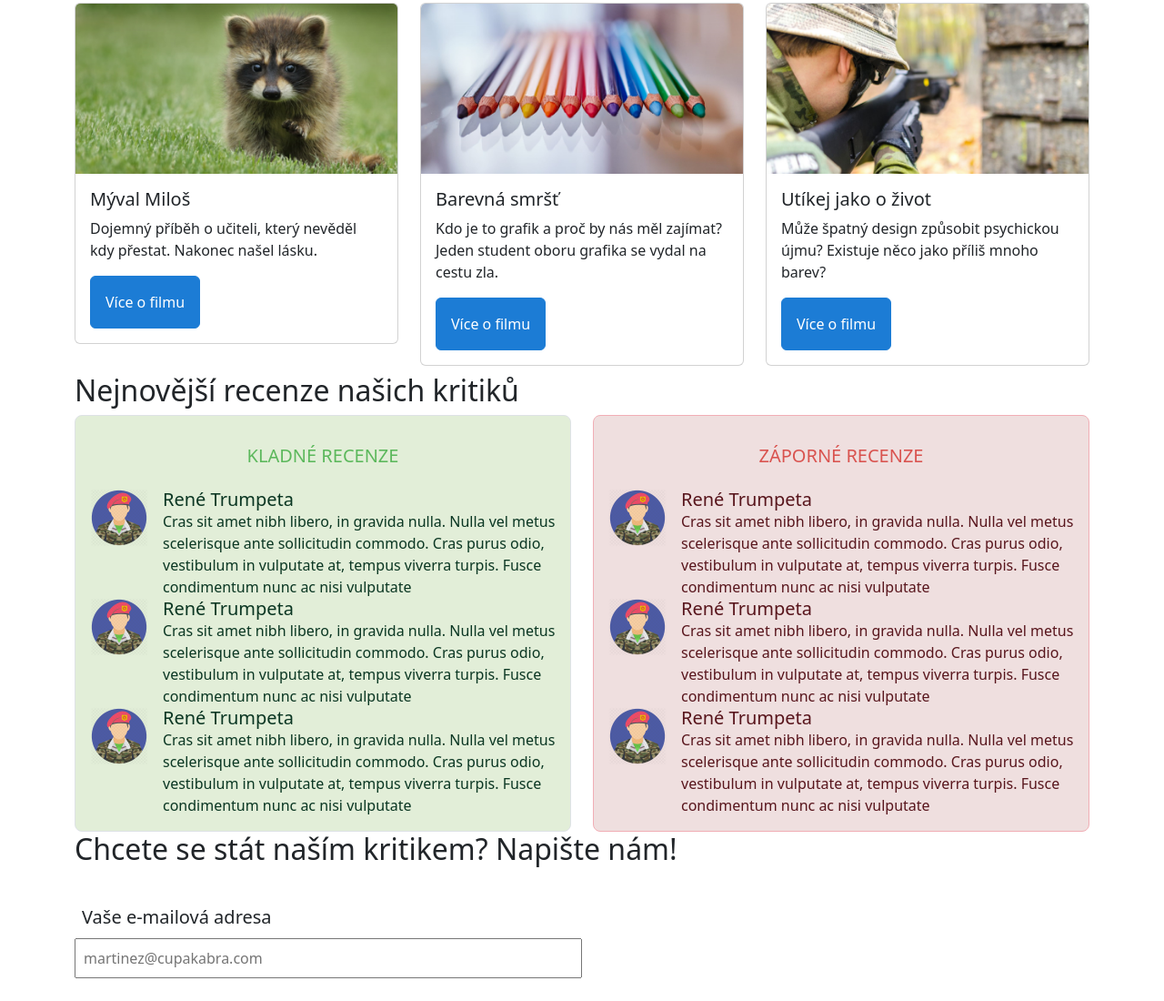
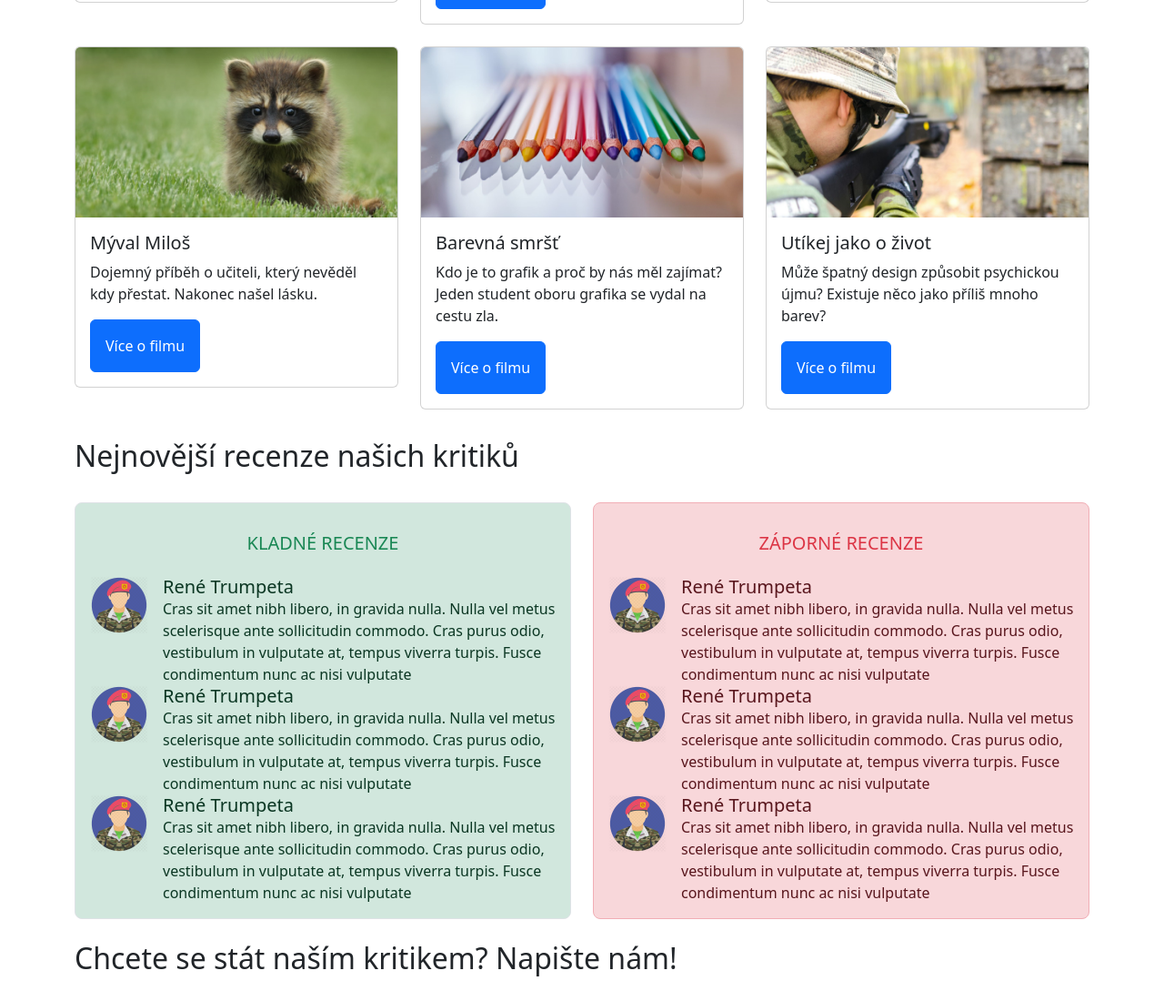
Before and after one commit to Karol-inka/03-boostrap, a plain HTML site: page index.html in a window 1280 px wide. Shown: the part 1017-2117 px from the top of the page at 91% size. Drawn offline with nearby package versions, Linux system fonts and the light colour scheme.

Commit message:
08-commit

```diff
--- a/css/style.css
+++ b/css/style.css
@@ -1,12 +1,3 @@
-:root {
-    --bs-success-bg-subtle: #E2EED8;
-    --bs-danger-bg-subtle: #EFDFDF;
-    --bs-success-rgb: 92, 184, 92;
-    --bs-danger-rgb: 217, 83, 79;
-    --bs-primary-rgb: 28, 124, 213;
-    --bs-secondary-rgb: 85, 89, 92;
-}
-
 .card-body img {
     height: 100%;
     width: auto;
@@ -54,8 +45,3 @@ button {
     background-color: #1c7cd5;
 
 }
-
-.btn-primary {
-    --bs-btn-bg: #1C7CD5;
-    --bs-btn-border-color: #1C7CD5;
-}
--- a/index.html
+++ b/index.html
@@ -68,7 +68,7 @@
 
   <section>
     <div class="container">
-      <h2 class="mt-2 mb-2">Na co se vydat do kina</h2>
+      <h2 class="mt-2 mb-2 pt-4 pb-4">Na co se vydat do kina</h2>
     </div>
   </section>
 
@@ -157,7 +157,7 @@
 
   <section>
     <div class="container">
-      <h2 class="mt-2 mb-2">Nejnovější recenze našich kritiků</h2>
+      <h2 class="mt-2 mb-2 pt-4 pb-4">Nejnovější recenze našich kritiků</h2>
     </div>
   </section>
 
@@ -247,7 +247,7 @@
 
   <section>
     <div class="container">
-      <h2>Chcete se stát naším kritikem? Napište nám!</h2>
+      <h2 class="pt-4 pb-4">Chcete se stát naším kritikem? Napište nám!</h2>
       <div class="col-lg-6">
         <form action="contact-form.php" method="get" enctype="multipart/form-data">
 
```
